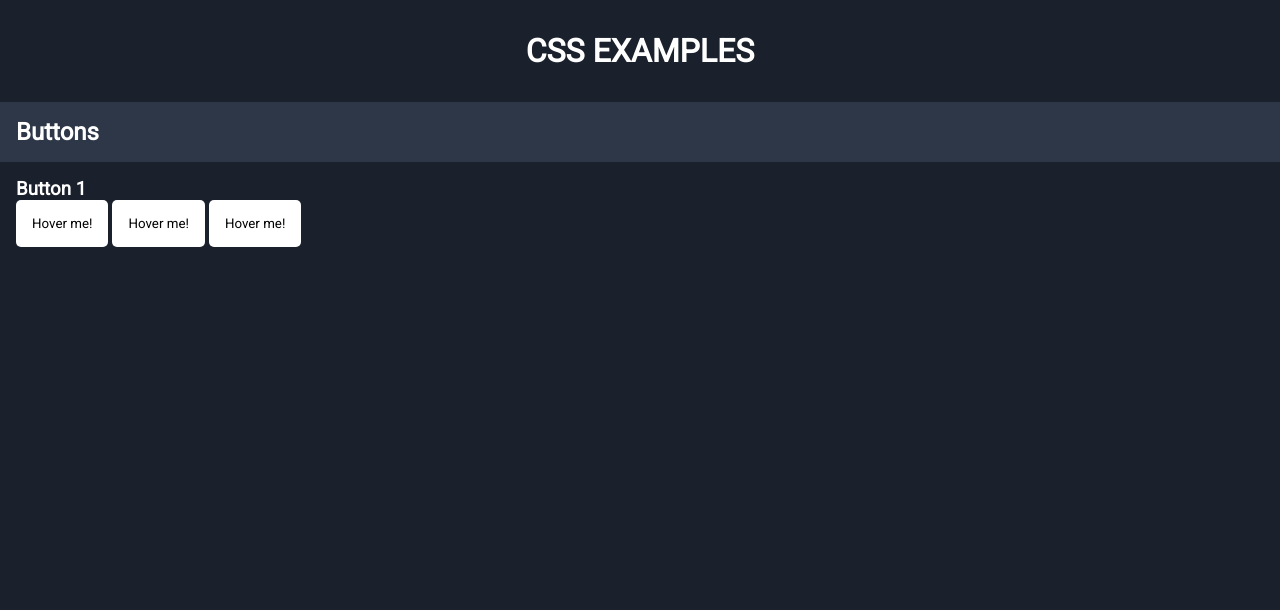
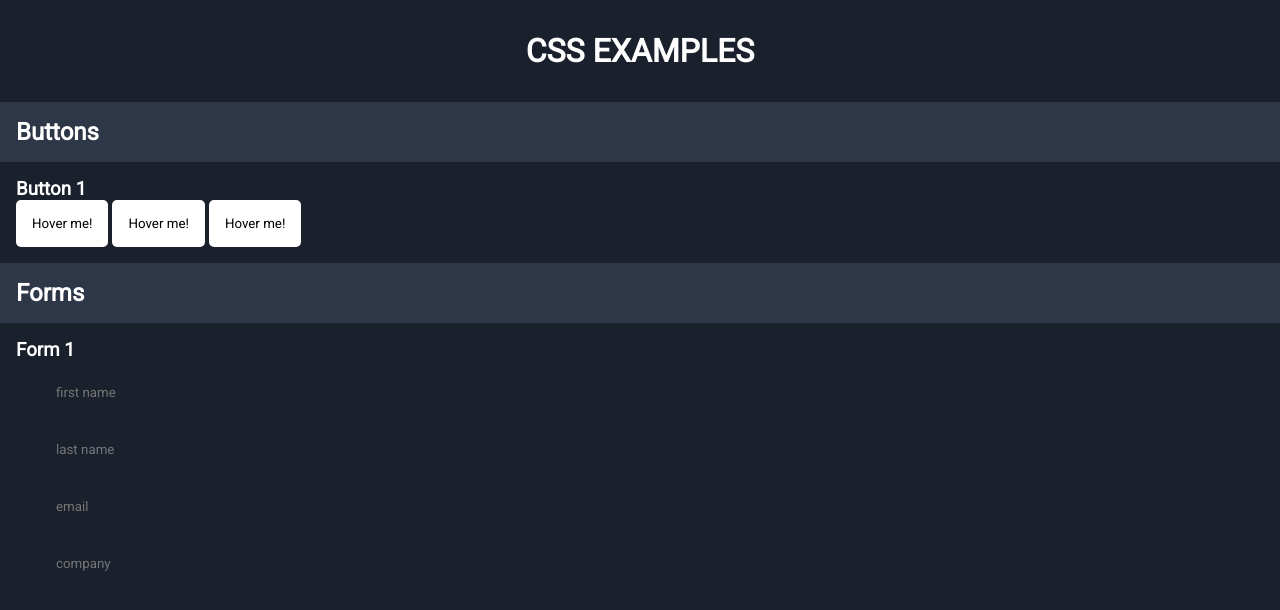
Before and after one commit to willbell71/css-examples, a plain HTML site: page index.html in a window 1280 px wide. Drawn offline with nearby package versions, Linux system fonts and the light colour scheme; files that its build step writes are made by us from their sources.

Commit message:
Feature: form1

```diff
--- a/index.html
+++ b/index.html
@@ -24,6 +24,20 @@
                 <button class="button1-3">Hover me!</button>
             </article>
         </section>
+
+        <section>
+            <h2 class="sub-header">Forms</h2>
+
+            <article class="container">
+                <h3>Form 1</h3>
+                <form class="form1">
+                    <input class="form1__input" type="text" placeholder="first name">
+                    <input class="form1__input" type="text" placeholder="last name">
+                    <input class="form1__input" type="text" placeholder="email">
+                    <input class="form1__input" type="text" placeholder="company">
+                </form>
+            </article>
+        </section>
     </main>
 
 </body>
--- a/styles.scss
+++ b/styles.scss
@@ -69,3 +69,7 @@ ul {
 // buttons
 
 @import 'styles/button1/button1';
+
+// forms
+
+@import 'styles/form1/form1';
--- /dev/null
+++ b/styles/form1/_form1.scss
@@ -0,0 +1,28 @@
+.form1 {
+  width: 25%;
+}
+
+.form1__input {
+  background-color: $color-gray-900;
+  border: 0;
+  border-bottom: 2px solid $color-gray-900;
+  color: $color-white;
+
+  display: block;
+  margin: 8px;
+  padding: 16px 32px;
+  position: relative;
+
+  transition-duration: 300ms;
+  width: calc(100% - 16px);
+
+  &:hover {
+    border-bottom: 2px solid $color-white;
+  }
+
+  &:focus {
+    background-color: $color-white;
+    color: $color-black;
+    outline: 0;
+  }
+}
```
